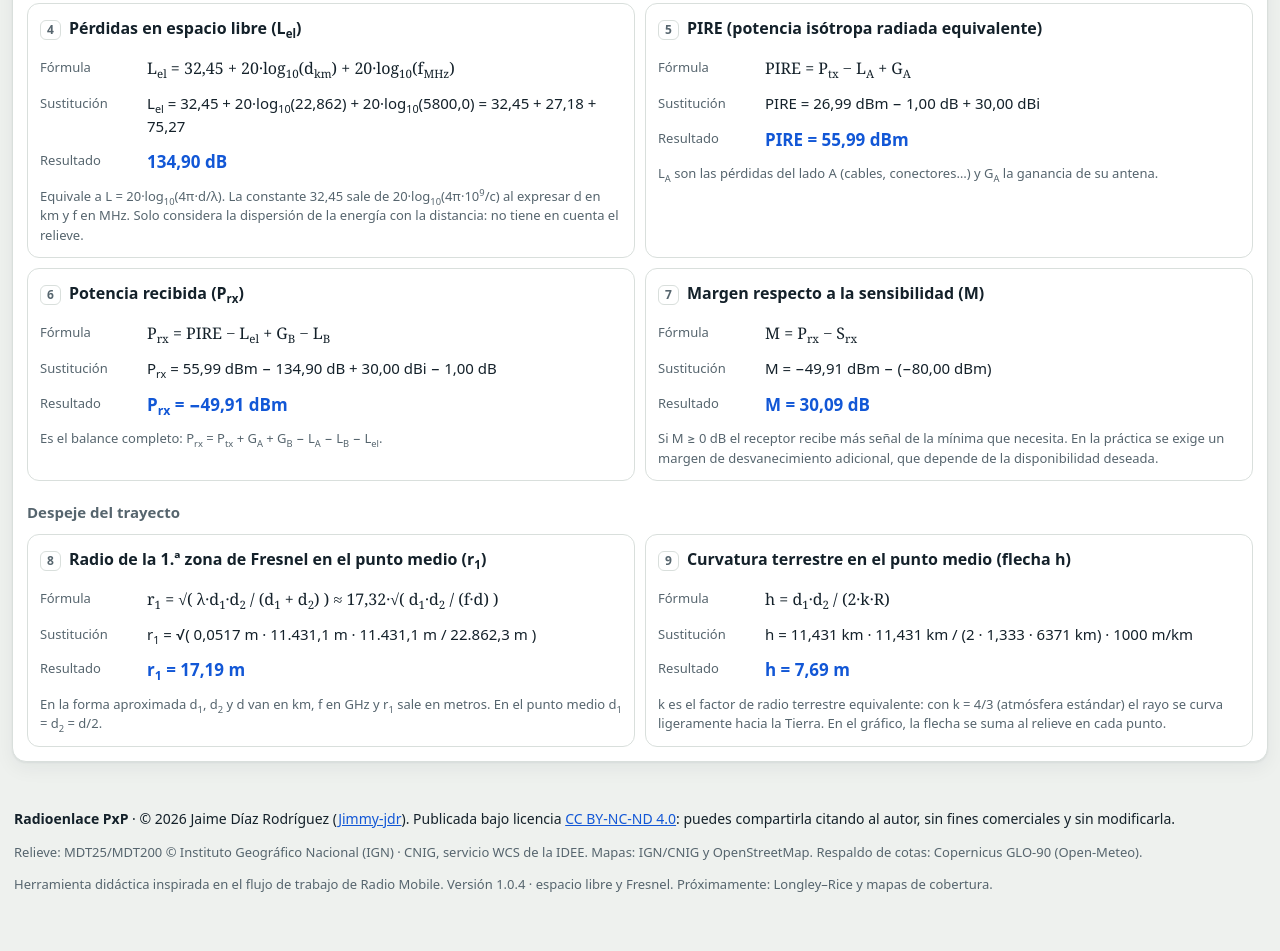
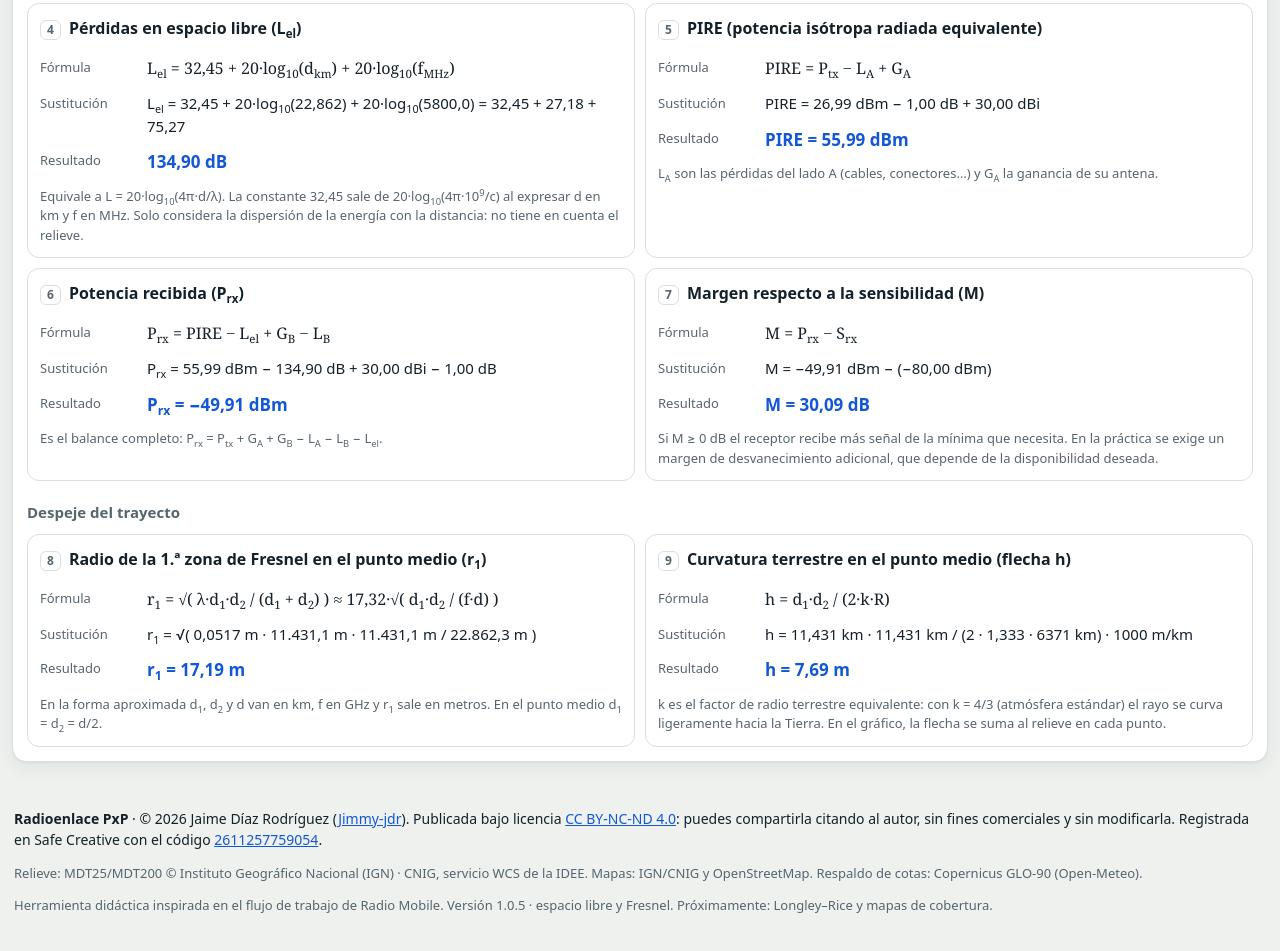
Before and after one commit to Jimmy-jdr/Radioenlace-, a plain HTML site: page index.html in a window 1280 px wide. Shown: the part 2486-3437 px from the top of the page. Drawn offline with Linux system fonts and the light colour scheme; no server answers.

Commit message:
Add files via upload

```diff
--- a/index.html
+++ b/index.html
@@ -222,9 +222,9 @@
   </main>
 
   <footer class="pie">
-    <p class="autoria"><b>Radioenlace PxP</b> · © 2026 Jaime Díaz Rodríguez (<a href="https://github.com/Jimmy-jdr" target="_blank" rel="noopener">Jimmy-jdr</a>). Publicada bajo licencia <a href="https://creativecommons.org/licenses/by-nc-nd/4.0/deed.es" target="_blank" rel="noopener license">CC BY-NC-ND 4.0</a>: puedes compartirla citando al autor, sin fines comerciales y sin modificarla.</p>
+    <p class="autoria"><b>Radioenlace PxP</b> · © 2026 Jaime Díaz Rodríguez (<a href="https://github.com/Jimmy-jdr" target="_blank" rel="noopener">Jimmy-jdr</a>). Publicada bajo licencia <a href="https://creativecommons.org/licenses/by-nc-nd/4.0/deed.es" target="_blank" rel="noopener license">CC BY-NC-ND 4.0</a>: puedes compartirla citando al autor, sin fines comerciales y sin modificarla. Registrada en Safe Creative con el código <a href="https://www.safecreative.org/work/2611257759054-radioenlace-pxp" target="_blank" rel="noopener">2611257759054</a>.</p>
     <p>Relieve: MDT25/MDT200 © Instituto Geográfico Nacional (IGN) · CNIG, servicio WCS de la IDEE. Mapas: IGN/CNIG y OpenStreetMap. Respaldo de cotas: Copernicus GLO-90 (Open-Meteo).</p>
-    <p>Herramienta didáctica inspirada en el flujo de trabajo de Radio Mobile. Versión 1.0.4 · espacio libre y Fresnel. Próximamente: Longley–Rice y mapas de cobertura.</p>
+    <p>Herramienta didáctica inspirada en el flujo de trabajo de Radio Mobile. Versión 1.0.5 · espacio libre y Fresnel. Próximamente: Longley–Rice y mapas de cobertura.</p>
   </footer>
 </div>
 
--- a/sw.js
+++ b/sw.js
@@ -4,7 +4,7 @@
 // en caché las teselas del mapa y el relieve ya consultados.
 // Al publicar una versión nueva, cambia el número de VERSION.
 // =====================================================================
-const VERSION = 'radioenlace-v1.0.4';
+const VERSION = 'radioenlace-v1.0.5';
 const NUCLEO = [
   './', './index.html', './manifest.webmanifest', './css/app.css',
   './js/app.js', './js/radio.js', './js/terreno.js', './js/modelos.js', './js/mapa.js',
```
Also changed, not shown: 1 other file.
